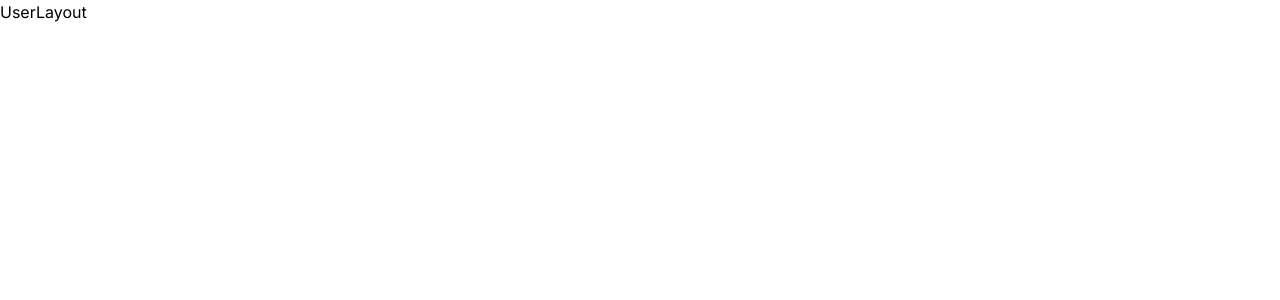
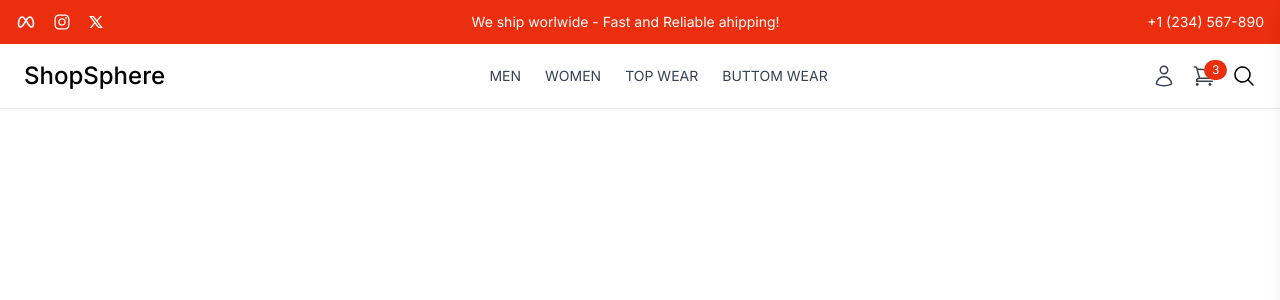
Before and after one commit to anshu2311/ShopSphere, a React (Vite) app in the folder frontend/: page / in a window 1280 px wide. Shown: the top 300 px of the page. Built offline with nearby package versions, Linux system fonts and the light colour scheme.

Commit message:
Add storefront layout components

```diff
--- /dev/null
+++ b/frontend/src/components/Common/Header.jsx
@@ -0,0 +1,17 @@
+import CartDrawer from "../Layout/CartDrawer";
+import Topbar from "../Layout/Topbar";
+import Navbar from "./Navbar";
+
+const Header = () => {
+  return (
+   <header className="border-b border-gray-200">
+    {/* TopBar*/}
+    <Topbar />
+    {/* Navbar*/}
+    <Navbar />
+    {/* Cart Drawer*/}
+   </header>
+  )
+}
+
+export default Header
--- /dev/null
+++ b/frontend/src/components/Common/Navbar.jsx
@@ -0,0 +1,81 @@
+import { Link } from 'react-router-dom'
+import {
+ HiOutlineShoppingCart,
+ HiOutlineUser,
+ HiBars3BottomRight
+} from 'react-icons/hi2';
+import SearchBar from './SearchBar';
+import CartDrawer from '../Layout/CartDrawer';
+import { useState } from 'react';
+
+const Navbar = () => {
+
+  const [drawerOpen, setDrawerOpen] = useState(false);
+  const toggleCartDrawer = () => {
+    setDrawerOpen(!drawerOpen);
+  };
+  return (
+   <>
+   <nav className="container mx-auto flex justify-between items-center py-4 px-6">
+   {/*leftLogo*/}
+   <div>
+    <Link to="/" className="text-2xl font-medium">
+     ShopSphere
+    </Link>
+   </div>
+   {/*center navigation links*/}
+   <div className="hidden md:flex space-x-6">
+    <Link
+     to="#"
+     className="text-gray-700 hover:text-black text-sm front-medium uppercase"
+     >
+      Men
+    </Link>
+    <Link
+     to="#"
+     className="text-gray-700 hover:text-black text-sm front-medium uppercase"
+     >
+      Women
+    </Link>
+    <Link
+     to="#"
+     className="text-gray-700 hover:text-black text-sm front-medium uppercase"
+     >
+      Top Wear
+    </Link>
+    <Link
+     to="#"
+     className="text-gray-700 hover:text-black text-sm front-medium uppercase"
+     >
+      Buttom Wear
+    </Link>
+   </div>
+   {/*right icons*/}
+   <div className="flex items-cener space-x-4">
+    <Link to="profile" className="hover:text-black">
+     <HiOutlineUser className="h-6 w-6 text-gray-700" />
+    </Link>
+    <button
+     onClick={toggleCartDrawer}
+     className="relative hover:text-black"
+     >
+     <HiOutlineShoppingCart className="h-6 w-6 text-gray-700" />
+     <span className="absolute -top-1 bg-rabbit-red text-white text-xs rounded-full px-2 py-0.5">
+      3
+     </span>
+    </button>
+    {/* Search*/}
+    <div className="overflow-hidden">
+      <SearchBar />
+    </div>
+    <button className="md:hidden">
+     <HiBars3BottomRight className="h-6 w-6 text-gray-700" />
+    </button>
+   </div>
+   </nav>
+   <CartDrawer drawerOpen={drawerOpen} toggleCartDrawer={toggleCartDrawer} />
+   </>
+  )
+}
+
+export default Navbar
--- /dev/null
+++ b/frontend/src/components/Common/SearchBar.jsx
@@ -0,0 +1,57 @@
+import React, { useState } from "react";
+import { HiMagnifyingGlass, HiMiniXMark } from "react-icons/hi2";
+
+const SearchBar = () => {
+  const [searchTerm, setSearchTerm] = useState("");
+  const [isOpen, setIsOpen] = useState(false);
+
+  const handleSearchToggle = () => {
+   setIsOpen(!isOpen);
+  };
+
+  const handleSearch = (e) => {
+   e.preventDefault();
+   console.log("Searching for:", searchTerm);
+   setIsOpen(false);
+  };
+  return (
+    <div className={`flex items-center justify-center w-full transition-all duration-300 ${isOpen ? "absolute top-0 left-0 w-full bg-white h-24 z-50" : "w-auto"
+    }`}
+    >
+     {isOpen ? (
+      <form onSubmit={handleSearch} className="relative flex items-center justify-center w-full">
+       <div className="relative w-1/2">
+         <input
+          type="text"
+          placeholder="Search..."
+          value={searchTerm}
+          onChange={(e) => setSearchTerm(e.target.value)}
+          className="bg-gray-100 px-4 py-2 pl-2 pr-2 rounded-lg focuse:outline-none w-full text-gray-700"
+         />
+         {/*Search icon */}
+         <button
+          type="submit"
+          className="absolute right-2 top-1/2 transform -translate-y-1/2 text-gray-600 hover:text-gray-800 focus:outline-none"
+         >
+          <HiMagnifyingGlass className="h-6 w-6" />
+         </button>
+       </div>
+       {/* Close button */}
+       <button
+        type="button"
+        onClick={handleSearchToggle}
+        className="absolute right-4 top-1/2 transform -translate-y-1/2 text-gray-600 hover:text-gray-800"
+       >
+        <HiMiniXMark className="h-6 w-6" />
+       </button>
+      </form>):(
+      <button onClick={handleSearchToggle}>
+        <HiMagnifyingGlass className="h-6 w-6" />
+      </button>
+     )}
+
+    </div>
+  )
+}
+
+export default SearchBar
--- /dev/null
+++ b/frontend/src/components/Layout/CartDrawer.jsx
@@ -0,0 +1,31 @@
+import { IoMdClose } from "react-icons/io";
+
+const CartDrawer = ({ drawerOpen, toggleCartDrawer}) => {
+  return (
+    <div
+     className={`fixed top-0 right-0 w-3/4 sm:w-1/2 md:w-1/4 h-full bg-white shadow-lg transform transition-transform duration-300 flex flex-col ${drawerOpen ? "translate-x-0" : "translate-x-full"
+     }`}
+    >
+    {/*close button*/}
+    <div className="flex justify-end p-4">
+     <button onClick={toggleCartDrawer}>
+      <IoMdClose className="h-6 w-6 text-gray-600" />
+     </button>
+    </div>
+    {/*Cart contents with scrollable area*/}
+    <div className="flex-1 p-4 overflow-y-auto">
+     <h2 className="text-xl font-semibold mb-4">Your Cart</h2>
+     {/*Cart items will be listed here*/}
+    </div>
+    {/*Checkout button fixed at the bottom*/}
+    <div className="p-4 bg-white">
+     <button className="w-full bg-black text-white py-3 rounded-lg font-semibold hover:bg-gray-800 transition">
+      Checkout
+     </button>
+     <p className="text-sm tracking-tighter text-gray-500 mt-2 text-center">Shipping, taxes and discount codes calculated at checkout.</p>
+    </div>
+   </div>
+  )
+}
+
+export default CartDrawer
--- /dev/null
+++ b/frontend/src/components/Layout/Topbar.jsx
@@ -0,0 +1,33 @@
+import {TbBrandMeta} from 'react-icons/tb';
+import {IoLogoInstagram} from 'react-icons/io';
+import {RiTwitterXLine} from 'react-icons/ri';
+
+const Topbar = () => {
+  return (
+   <div className="bg-rabbit-red text-white">
+    <div className="container mx-auto flex justify-between items-center py-3 px-4">
+     <div className="hidden md:flex items-center space-x-4">
+      <a href="#" className="hover:text-gray-300">
+       <TbBrandMeta className="h-5 w-5" />
+      </a>
+      <a href="#" className="hover:text-gray-300">
+       <IoLogoInstagram className="h-5 w-5" />
+      </a>
+      <a href="#" className="hover:text-gray-300">
+       <RiTwitterXLine className="h-4 w-4" />
+      </a>
+     </div>
+     <div className="text-sm text-center flex-grow">
+      <span>We ship worlwide - Fast and Reliable ahipping!</span>
+     </div>
+     <div className="text-sm hidden md:block">
+      <a href="tel:+1234567890" className="hover:text-gray-300">
+       +1 (234) 567-890
+      </a>
+     </div>
+    </div>
+   </div>
+  )
+}
+
+export default Topbar
--- a/frontend/src/components/Layout/UserLayout.jsx
+++ b/frontend/src/components/Layout/UserLayout.jsx
@@ -1,8 +1,13 @@
-import React from 'react'
+import Header from '../Common/Header';
 
 const UserLayout = () => {
   return (
-    <div>UserLayout</div>
+    <>
+      {/*Header*/}
+      <Header />
+      {/*Main Content*/}
+      {/*Footer*/}
+    </>
   )
 }
 
--- a/frontend/tailwind.config.js
+++ b/frontend/tailwind.config.js
@@ -2,7 +2,11 @@
 export default {
   content: ["./index.html", "./src/**/*.{js,ts,jsx,tsx}"],
   theme: {
-    extend: {},
+    extend: {
+      colors: {
+        "rabbit-red": "#ea2e0e",
+      },
+    },
   },
   plugins: [],
 }
--- /dev/null
+++ b/package.json
@@ -0,0 +1,6 @@
+{
+  "dependencies": {
+    "react-icons": "^5.7.0",
+    "react-router-dom": "^7.18.2"
+  }
+}
```
Also changed, not shown: frontend/src/App.jsx (+7 -0 lines), 1 other file (tests, documents, lock files or other folders).
